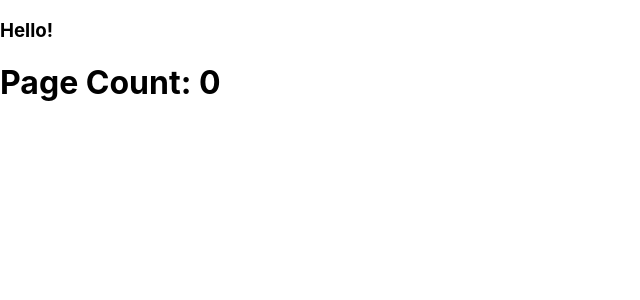
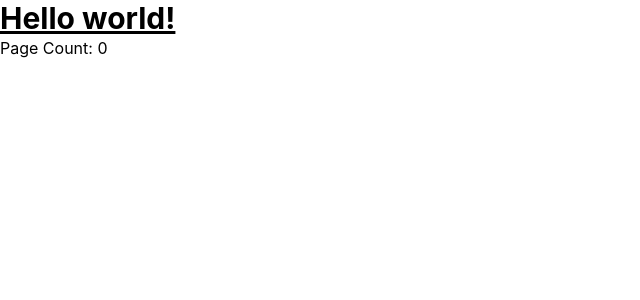
Before and after one commit to andrewjulian/phase-5-project-final, a React (Create React App) app in the folder client/: page / in a window 1280 px wide. Shown: the top 300 px of the page, without its empty margins (0-640 px from the left). Built offline with nearby package versions, Linux system fonts and the light colour scheme; no server answers.

Commit message:
installed Tailwind CSS

```diff
--- a/client/package.json
+++ b/client/package.json
@@ -36,5 +36,10 @@
       "last 1 firefox version",
       "last 1 safari version"
     ]
+  },
+  "devDependencies": {
+    "autoprefixer": "^10.4.13",
+    "postcss": "^8.4.20",
+    "tailwindcss": "^3.2.4"
   }
 }
--- /dev/null
+++ b/client/postcss.config.js
@@ -0,0 +1,6 @@
+module.exports = {
+  plugins: {
+    tailwindcss: {},
+    autoprefixer: {},
+  },
+}
--- a/client/src/App.js
+++ b/client/src/App.js
@@ -11,7 +11,7 @@
 
   return (
     <div className="App">
-      <h3>Hello!</h3>
+      <h1 className="text-3xl font-bold underline">Hello world!</h1>
       <h1>Page Count: {count}</h1>
     </div>
   );
--- /dev/null
+++ b/client/tailwind.config.js
@@ -0,0 +1,8 @@
+/** @type {import('tailwindcss').Config} */
+module.exports = {
+  content: ["./src/**/*.{js,jsx,ts,tsx}"],
+  theme: {
+    extend: {},
+  },
+  plugins: [],
+};
```
Also changed, not shown: client/src/index.css (+7 -3 lines), 1 other file (tests, documents, lock files or other folders).
